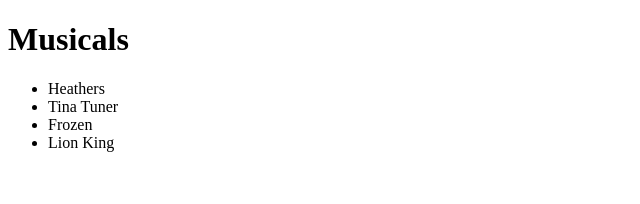
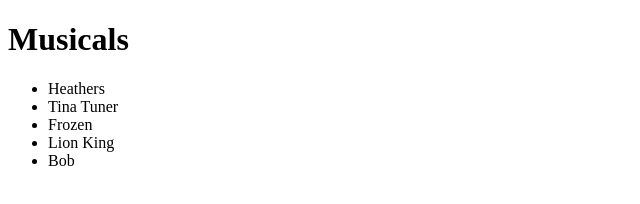
Before and after one commit to TechGirlO29/first_git_guthrie_SO, a plain HTML site: page index.html in a window 1280 px wide. Shown: the full height of the page, 0-640 px from the left. Drawn offline with Linux system fonts and the light colour scheme.

Commit message:
added another item to index.html

```diff
--- a/index.html
+++ b/index.html
@@ -12,6 +12,7 @@
         <li>Tina Tuner</li>
         <li>Frozen</li>
         <li>Lion King</li>
+        <li>Bob</li>
     </ul>
 </body>
 </html>
```
